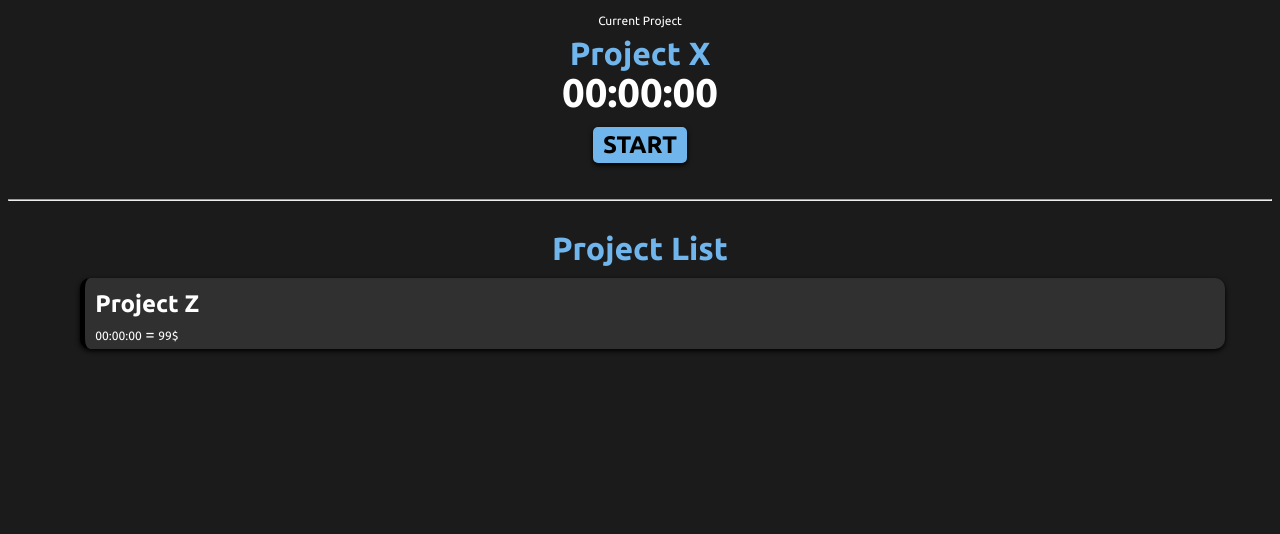
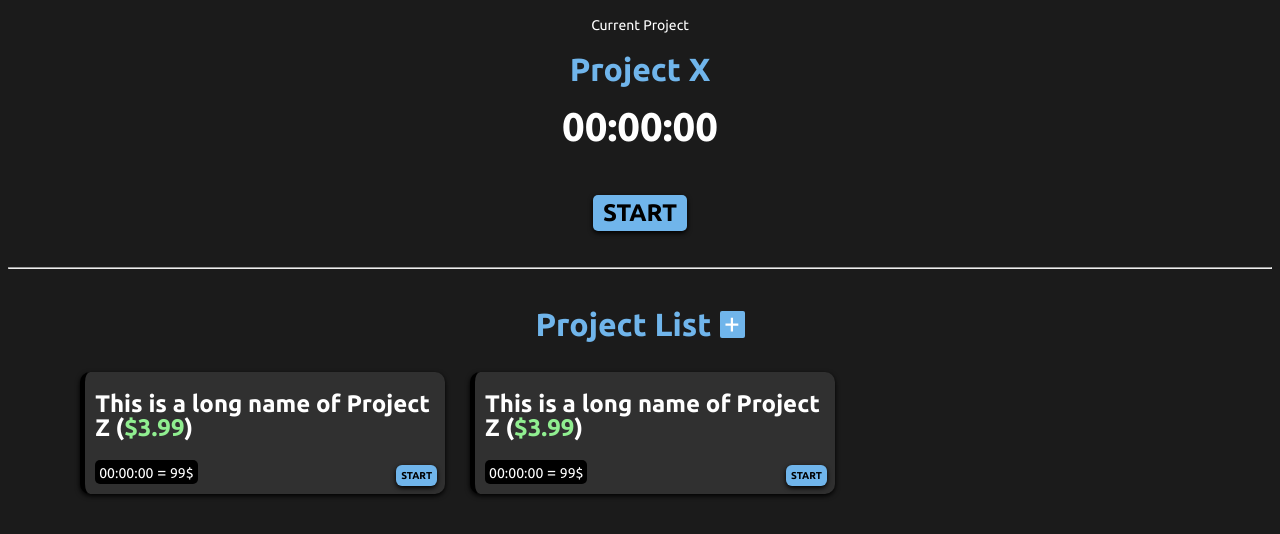
Before and after one commit to Zer0xTJ/TimeMeter, a plain HTML site: page index.html in a window 1280 px wide. Drawn offline with Linux system fonts and the light colour scheme.

Commit message:
finishing the html & css

```diff
--- a/index.html
+++ b/index.html
@@ -32,12 +32,26 @@
 </div>
 <br/>
 <hr/>
+<!--live server-->
 <div id="project-list">
-    <h1>Project List</h1>
+    <div class="row">
+        <h1>Project List</h1>
+        <span class="add-btn">+</span>
+    </div>
     <div id="projects-container">
         <div class="project-card">
-            <h2>Project Z</h2>
-            <div>
+            <button class="start-project-btn btn small-btn">start</button>
+            <h2>This is a long name of Project Z (<span class="price">$3.99</span>)</h2>
+            <div class="time-info">
+                <span class="small-txt">00:00:00</span>
+                =
+                <span class="small-txt">99$</span>
+            </div>
+        </div>
+        <div class="project-card">
+            <button class="start-project-btn btn small-btn">start</button>
+            <h2>This is a long name of Project Z (<span class="price">$3.99</span>)</h2>
+            <div class="time-info">
                 <span class="small-txt">00:00:00</span>
                 =
                 <span class="small-txt">99$</span>
--- a/main.css
+++ b/main.css
@@ -15,7 +15,7 @@ body,html{
 }
 
 .small-txt{
-    font-size: 12px;
+    font-size: 14px;
 }
 .large-txt{
     font-size: 40px;
@@ -60,14 +60,18 @@ button:hover{
 
 #projects-container{
     width: 90%;
+    display: grid;
+    grid-template-columns: repeat(1, 1fr);
 }
 
 .project-card{
+    margin: 10px 0px;
+    position: relative;
     background-color: #303030;
     padding: 0px 10px 10px 10px;
     display: flex;
     flex-direction: column;
-    line-height: 0.5;
+    line-height: 1;
     width: 100%;
     border-radius: 10px;
     border-left: 5px solid #000000;
@@ -91,11 +95,74 @@ button:hover{
 #project-list, #current{
     display: flex;
     flex-direction: column;
-    line-height: 0.5;
+    line-height: 1;
     padding: 10px;
     align-items: center;
+}
+.start-project-btn{
+    position: absolute;
+    bottom: 8px;
+    right: 8px;
+    padding: 5px;
+    font-size: 10px;
+    border-radius: 6px;
+    text-transform: uppercase;
+}
+
+.price{
+    color: lightgreen;
+}
+.time-info{
+    background-color: black;
+    padding: 4px;
+    border-radius: 5px;
+    width: fit-content;
 }
 
 h1{
     color: var(--primary-color);
 }
+
+.add-btn{
+    display: flex;
+    justify-content: center;
+    align-items: center;
+    width: 25px;
+    height: 25px;
+    padding-bottom: 2px;
+    background: var(--primary-color);
+    text-align: center;
+    vertical-align: center;
+    font-size: 28px;
+    border-radius: 2px;
+    cursor: pointer;
+    transition: all 0.3s ease-in-out;
+}
+
+.add-btn:hover{
+    /* rotate */
+    transform: rotate(90deg);
+    background-color: var(--secondary-color);
+}
+
+.row{
+    display: flex;
+    flex-direction: row;
+    align-items: center;
+    gap: 8px;
+}
+
+
+@media screen and (min-width: 768px){
+    #projects-container{
+        gap: 50px;
+        grid-template-columns: repeat(2, 1fr);
+    }
+}
+
+@media screen and (min-width: 1080px){
+   #projects-container{
+       gap: 50px;
+       grid-template-columns: repeat(3, 1fr);
+   }
+}
```
